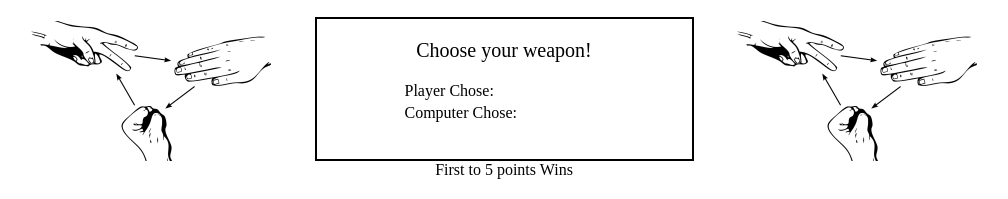
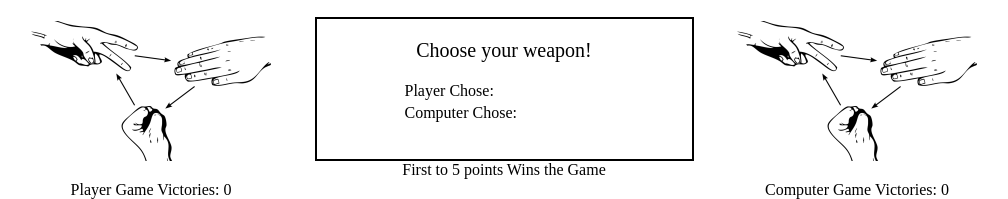
Before and after one commit to ishbosh/rps-project, a plain HTML site: page index.html in a window 1280 px wide. Shown: the part 676-875 px from the top of the page, without its empty margins (136-1144 px from the left). Drawn offline with Linux system fonts and the light colour scheme.

Commit message:
Added total game victories count

```diff
--- a/index.html
+++ b/index.html
@@ -15,7 +15,10 @@
             <div>Computer Score: <span id="computer-score">0</span></div>
         </div>
         <div class="outer-container">
-            <img id="player-img" class="image" src="images/default.png">
+            <div class="image">
+                <img id="player-img" src="images/default.png">
+                <p>Player Game Victories: <span id="player-wins">0</span></p>
+            </div>
             <div class="inner-container">
 
                 <div class="game-container">
@@ -43,9 +46,12 @@
                     <div id="winner"></div>
                 </div>
             </div>
-            <img id="computer-img" class="image" src="images/default.png">
+            <div class="image">
+                <img id="computer-img" src="images/default.png">
+                <p>Computer Game Victories: <span id="computer-wins">0</span></p>
+            </div>
         </div>
-        <div>First to 5 points Wins</div>
+        <div>First to 5 points Wins the Game</div>
         <button id="restart">Restart Game</button>
 
 
--- a/main.js
+++ b/main.js
@@ -1,12 +1,13 @@
 // Create player class
-function player(playerName, playerScore) {
+function player(playerName, playerScore, playerWins) {
     this.name = playerName;
     this.score = playerScore;
+    this.wins = playerWins;
 }
 
 // Add new players
-const humanPlayer = new player("player", 0);
-const computerPlayer = new player("computer", 0);
+const humanPlayer = new player("player", 0, 0);
+const computerPlayer = new player("computer", 0, 0);
 
 // Randomly return either Rock, Paper, or Scissors.
 function getComputerChoice() {
@@ -106,8 +107,10 @@ function game() {
 // Function that will take two scores as input and return which is the winner
 function getWinner(playerScore, computerScore) {
     if (playerScore == 5) {
+        humanPlayer.wins++;
         return "Player wins the game!";
     } else if (computerScore == 5) {
+        computerPlayer.wins++;
         return "Computer wins the game!";
     } else {
         return;
@@ -129,11 +132,14 @@ function updatePage(roundResult, playerSelection, computerSelection){
     const playerScoreDisplay = document.querySelector('#player-score');
     const computerScoreDisplay = document.querySelector('#computer-score');
 
+    const playerChoice = choiceContainer.querySelector('#player > .choice');
     const computerChoice = choiceContainer.querySelector('#computer > .choice');
-    const playerChoice = choiceContainer.querySelector('#player > .choice');
 
     const playerImage = document.querySelector('#player-img');
     const computerImage = document.querySelector('#computer-img');
+
+    const totalPlayerWins = document.querySelector('#player-wins');
+    const totalComputerWins = document.querySelector('#computer-wins');
 
     // Reset buttons if they are missing (because we just ended a game and restarted)
     buttons.forEach((button) => {
@@ -164,6 +170,10 @@ function updatePage(roundResult, playerSelection, computerSelection){
     if (humanPlayer.score == 5 || computerPlayer.score == 5){
         results.textContent = getWinner(humanPlayer.score, computerPlayer.score);
 
+        // Update total wins
+        totalPlayerWins.textContent = humanPlayer.wins;
+        totalComputerWins.textContent = computerPlayer.wins;
+
         // Removes buttons and adds a restart game button
         buttons.forEach((button) => {
             button.style.display = "none";
```
